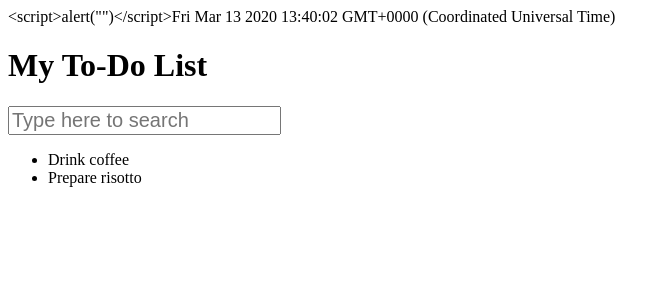
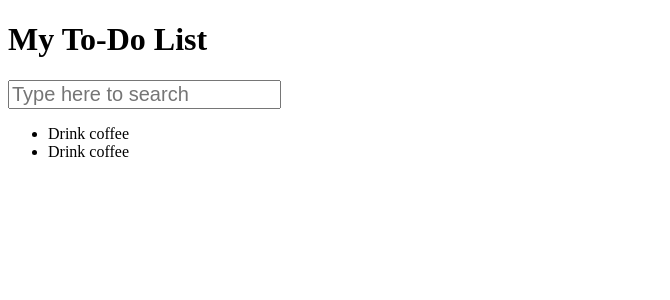
Before and after one commit to Natalina27/Todo_Udemy_UB, a React (Create React App) app: page / in a window 1280 px wide. Shown: the top 300 px of the page, without its empty margins (0-670 px from the left). Built offline with nearby package versions, Linux system fonts and the light colour scheme.

Commit message:
Project Structure part1

```diff
--- /dev/null
+++ b/src/components/App/App.js
@@ -0,0 +1,17 @@
+import React from "react";
+import AppHeader from "../AppHeader/AppHeader";
+import SearchPanel from "../SearchPanel/SearchPanel";
+import TodoListItem from "../TodoList/TodoList";
+
+const App = () => {
+
+    return(
+        <div>
+            <AppHeader/>
+            <SearchPanel/>
+            <TodoListItem />
+        </div>
+    );
+};
+
+export default App;
--- /dev/null
+++ b/src/components/AppHeader/AppHeader.js
@@ -0,0 +1,7 @@
+import React from "react";
+
+const AppHeader = () => {
+    return  <h1> My To-Do List</h1>
+};
+
+export default AppHeader;
--- /dev/null
+++ b/src/components/SearchPanel/SearchPanel.js
@@ -0,0 +1,12 @@
+import React from "react";
+
+const SearchPanel = () => {
+    const searchText = 'Type here to search';
+    const searchStyle = {fontSize: '20px'};
+    return <input
+        placeholder={searchText}
+        style = {searchStyle}
+    />
+};
+
+export default SearchPanel;
--- /dev/null
+++ b/src/components/TodoList/TodoList.js
@@ -0,0 +1,13 @@
+import React from 'react';
+import TodoListItem from "../TodoListItem/TodoListItem";
+
+const TodoList = () => {
+    // const items = ['Drink coffee', 'Prepare risotto'];
+    return(
+        <ul>
+            <li><TodoListItem /></li>
+            <li><TodoListItem /></li>
+        </ul>
+    );
+};
+export default TodoList;
--- /dev/null
+++ b/src/components/TodoListItem/TodoListItem.js
@@ -0,0 +1,6 @@
+import React from 'react';
+const TodoListItem = () => {
+    return <span>Drink coffee</span>
+};
+
+export default TodoListItem;
--- a/src/index.js
+++ b/src/index.js
@@ -1,43 +1,5 @@
 import React from 'react';
 import ReactDom from 'react-dom';
-
-const TodoList = () => {
-    const items = ['Drink coffee', 'Prepare risotto'];
-    return(
-        <ul>
-            <li>{ items[0] }</li>
-            <li>{ items[1] }</li>
-        </ul>
-    );
-};
-
-const AppHeader = () => {
-    return  <h1> My To-Do List</h1>
-};
-
-const SearchPanel = () => {
-    const searchText = 'Type here to search';
-    const searchStyle = {fontSize: '20px'};
-    return <input
-        placeholder={searchText}
-        style = {searchStyle}
-            />
-};
-
-const App = () => {
-
-        const value ='<script>alert("")</script>';
-
-    return(
-        <div>
-            {value}
-            <span>{(new Date()).toString()}</span>
-            <AppHeader/>
-            <SearchPanel/>
-            <TodoList />
-        </div>
-    );
-};
-
+import App from "./components/App/App";
 
 ReactDom.render(<App />, document.getElementById('root'));
```
